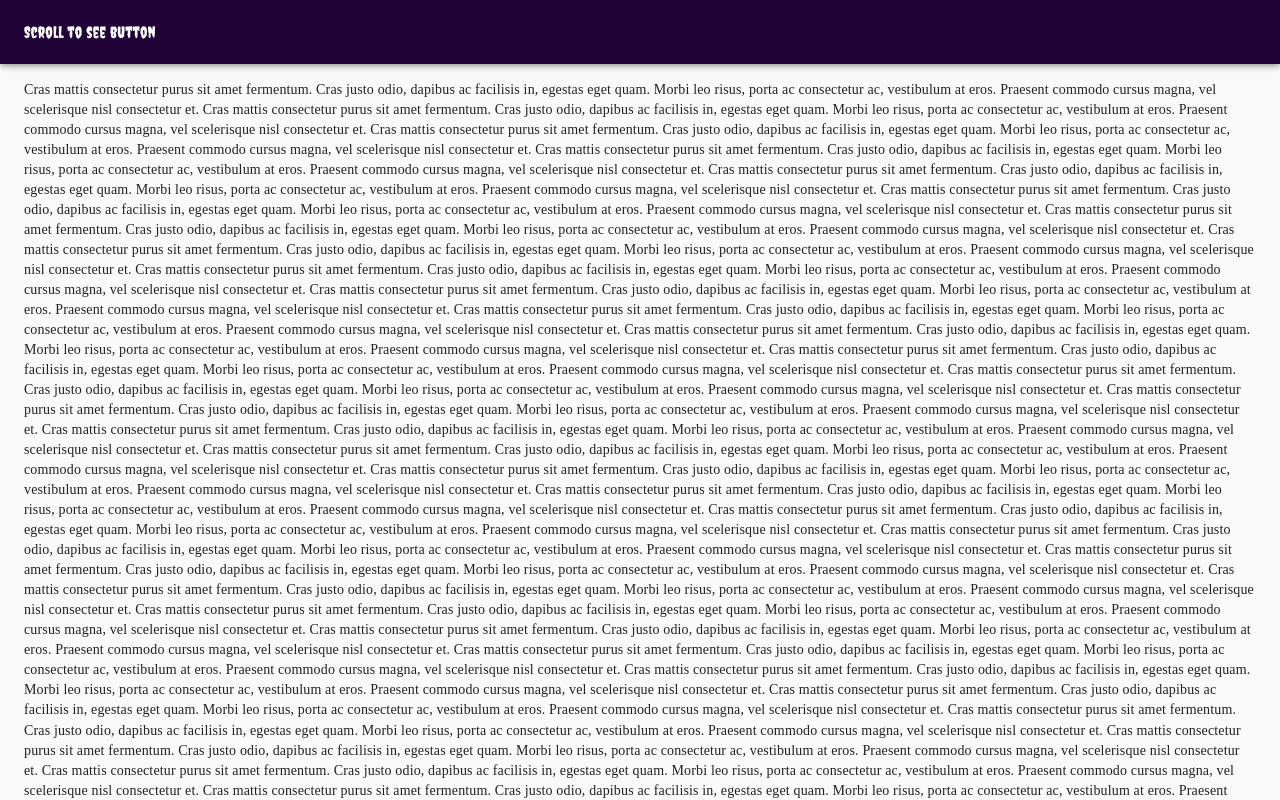
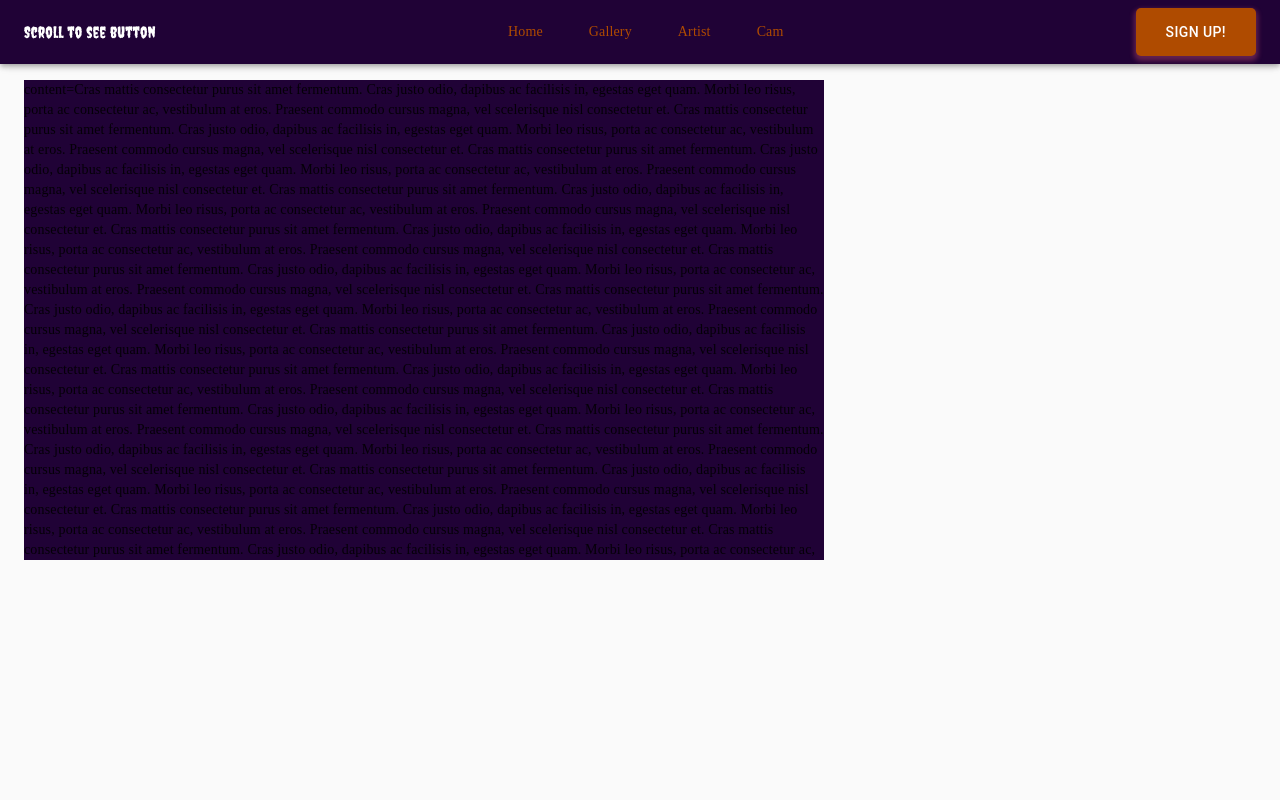
Before and after one commit to Meghana-12/hack-or-treat, a React (Create React App) app: page / in a window 1280 px wide. Shown: the top 800 px of the page. Built offline with nearby package versions, Linux system fonts and the light colour scheme; a web font is replaced by a local one.

Commit message:
added theming and home page(need to fix issues)

```diff
--- a/src/App.js
+++ b/src/App.js
@@ -4,21 +4,17 @@ import { ThemeProvider } from '@material-ui/core/styles'
 import CssBaseline from '@material-ui/core/CssBaseline'
 import theme from './theme'
 import Nav from './Components/nav'
+import Home from './Components/home';
+
 
 function App() {
   return (
     <ThemeProvider theme={theme}>
     <CssBaseline />
-      <Nav
-        content={[...new Array(50)]
-          .map(
-            () => `Cras mattis consectetur purus sit amet fermentum.
-Cras justo odio, dapibus ac facilisis in, egestas eget quam.
-Morbi leo risus, porta ac consectetur ac, vestibulum at eros.
-Praesent commodo cursus magna, vel scelerisque nisl consectetur et.`,
-          )
-          .join('\n')}
-      />
+    <Nav >
+         <Home/>
+      </Nav>
+
   </ThemeProvider>
   );
 }
--- /dev/null
+++ b/src/Components/button.js
@@ -0,0 +1,37 @@
+import React from 'react';
+import PropTypes from 'prop-types';
+import clsx from 'clsx';
+import Button from '@material-ui/core/Button';
+import { withStyles } from '@material-ui/core/styles';
+
+// We can inject some CSS into the DOM.
+const styles = {
+  root: {
+    background: '#AF4B00',
+    // 'linear-gradient(45deg, #FE6B8B 30%, #AF4B00 90%)',
+    borderRadius: 5,
+    border: 0,
+    color: 'white',
+    height: 48,
+    padding: '0 30px',
+    boxShadow: '0 3px 5px 2px rgba(255, 105, 135, .3)',
+  },
+};
+
+function ClassNames(props) {
+  const { classes, children, className, ...other } = props;
+
+  return (
+    <Button className={clsx(classes.root, className)} {...other}>
+      {children || 'class names'}
+    </Button>
+  );
+}
+
+ClassNames.propTypes = {
+  children: PropTypes.node,
+  classes: PropTypes.object.isRequired,
+  className: PropTypes.string,
+};
+
+export default withStyles(styles)(ClassNames);
--- /dev/null
+++ b/src/Components/home.js
@@ -0,0 +1,39 @@
+import React from 'react';
+import { makeStyles } from '@material-ui/core/styles';
+import { getThemeProps } from '@material-ui/styles';
+import Box from '@material-ui/core/Box';
+import { sizing } from '@material-ui/system';
+import Grid from '@material-ui/core/Grid';
+const useStyles = makeStyles((theme) => ({
+    root: {
+      width: "100vh",
+      height:"30rem",
+      backgroundColor:"#200236",
+      overflow:"hidden",
+      // margin:0,
+      // left:0,
+    },
+  }));
+
+export default function Home() {
+    const classes = useStyles();
+
+    return (
+        <div className={classes.root} >
+          <Grid container>
+          {/* <Box display='flex' flex='1' justifyContent='space-around'> */}
+            {/* <Container fixed="false" style={{backgroundColor:"#200236", color: "white",}}> */}
+            content={[...new Array(50)]
+          .map(
+            () => `Cras mattis consectetur purus sit amet fermentum.
+Cras justo odio, dapibus ac facilisis in, egestas eget quam.
+Morbi leo risus, porta ac consectetur ac, vestibulum at eros.
+Praesent commodo cursus magna, vel scelerisque nisl consectetur et.`,
+          )
+          .join('\n')}
+          {/* </Container> */}
+          {/* </Box> */}
+          </Grid>
+        </div>
+  );
+}
--- a/src/Components/nav.js
+++ b/src/Components/nav.js
@@ -11,12 +11,18 @@ import Container from '@material-ui/core/Container';
 import Fab from '@material-ui/core/Fab';
 import KeyboardArrowUpIcon from '@material-ui/icons/KeyboardArrowUp';
 import Zoom from '@material-ui/core/Zoom';
+import ButtonSpl from './button';
+import Button from '@material-ui/core/Button';
 
 const useStyles = makeStyles((theme) => ({
   root: {
     position: 'fixed',
     bottom: theme.spacing(2),
     right: theme.spacing(2),
+  },
+  toolbar: {
+    justifyContent: 'space-between',
+
   },
 }));
 
@@ -59,19 +65,30 @@ ScrollTop.propTypes = {
 };
 
 export default function BackToTop(props) {
+    const classes = useStyles();
   return (
     <React.Fragment>
       <CssBaseline />
       <AppBar>
-        <Toolbar>
+        <Toolbar className={classes.toolbar}>
           <Typography  variant="body1">Scroll to see button</Typography>
+          <span>
+          <Button color="secondary" ><Typography  variant="body2" component="h2" style={{textTransform: 'none',padding:"15px"}}>Home</Typography></Button>
+          <Button color="secondary"><Typography  variant="body2" style={{textTransform: 'none',padding:"15px"}}>Gallery</Typography></Button>
+          <Button color="secondary"><Typography  variant="body2" style={{textTransform: 'none',padding:"15px"}}>Artist</Typography></Button>
+          <Button color="secondary"><Typography  variant="body2" style={{textTransform: 'none',padding:"15px"}}>Cam</Typography></Button>
+         </span>
+
+          <ButtonSpl> Sign Up! </ButtonSpl>
+
         </Toolbar>
+
       </AppBar>
       <Toolbar id="back-to-top-anchor" />
       <Container>
         <Box my={2} >
         <Typography  variant="body2">
-        {props.content}
+        {props.children}
         </Typography>
         </Box>
       </Container>
--- a/src/theme.js
+++ b/src/theme.js
@@ -14,6 +14,7 @@ const theme = createMuiTheme({
         },
         body2:{
             fontFamily: 'Griffy',
+            // fontStyle: 'cursive',
         },
   },
 //   overrides: {
@@ -27,7 +28,7 @@ const theme = createMuiTheme({
     fontWeight: 500,
   },
   button: {
-    fontStyle: 'italic',
+    fontStyle: 'Creepster',
   },
 })
 export default theme
```
Also changed, not shown: src/Components/buttons.js (added, +27 -0 lines).
